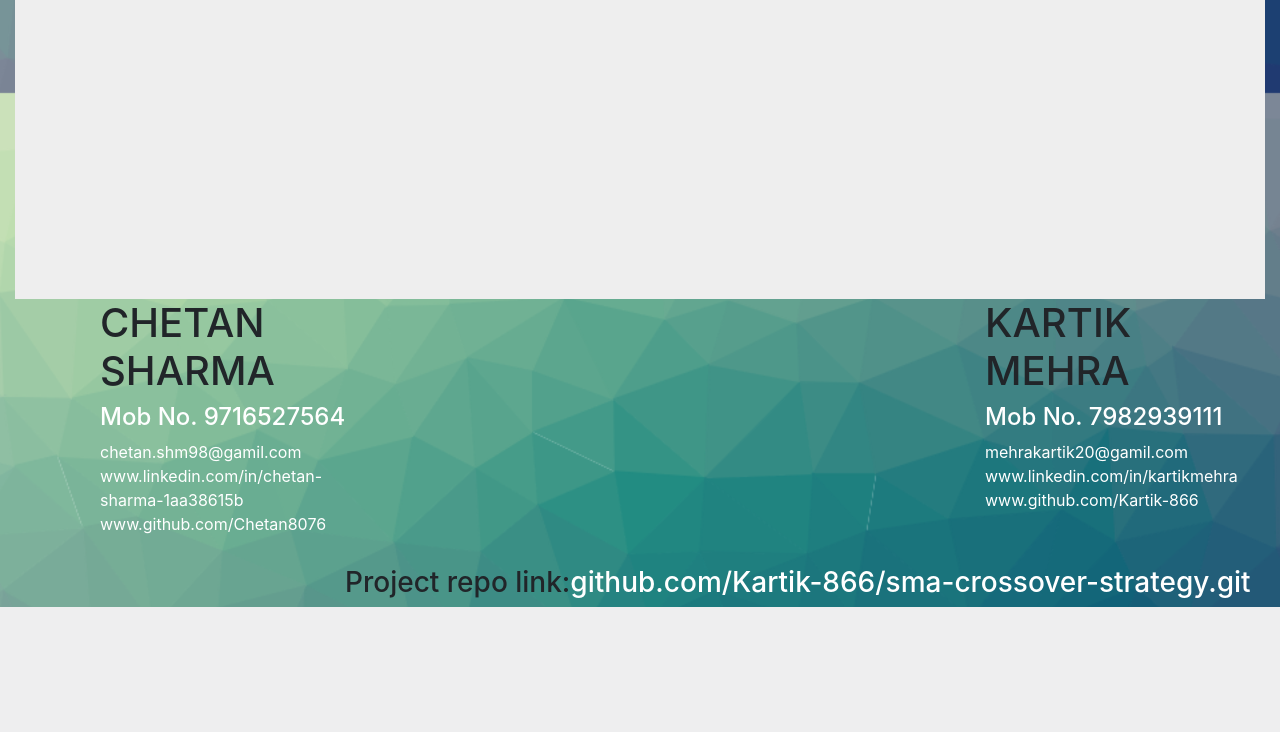
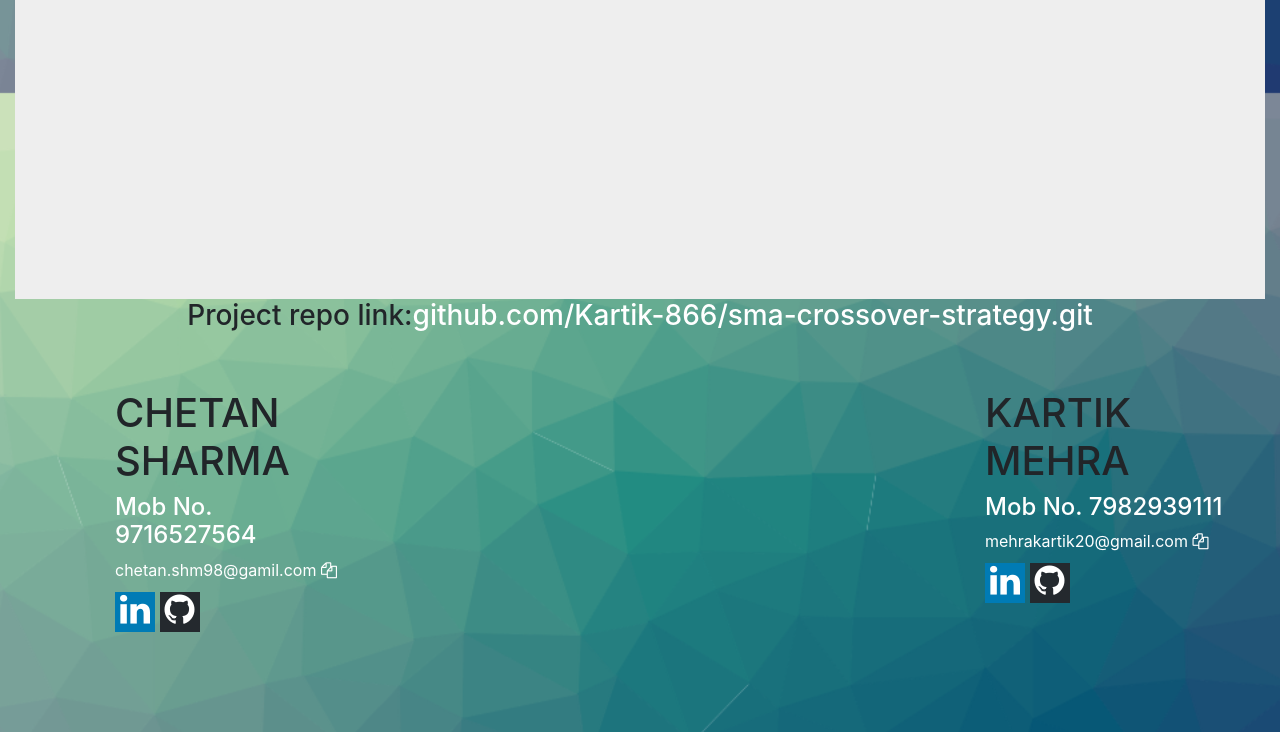
Before and after one commit to mehrakartik/sma-crossover-strategy, a Django app: page /backtest/ in a window 1280 px wide. Shown: the part 707-1439 px from the top of the page. Before the commit the page ends 1314 px from the top, so only its background shows below. Run offline with Django 3.2, Linux system fonts and the light colour scheme; some libraries are stand-ins or nearby versions.

Commit message:
aboutus with email copy button updated

```diff
--- a/templates/Backtest.html
+++ b/templates/Backtest.html
@@ -10,6 +10,8 @@
   <!-- Bootstrap CSS -->
   <link rel="stylesheet" href="https://stackpath.bootstrapcdn.com/bootstrap/4.3.1/css/bootstrap.min.css" integrity="sha384-ggOyR0iXCbMQv3Xipma34MD+dH/1fQ784/j6cY/iJTQUOhcWr7x9JvoRxT2MZw1T" crossorigin="anonymous">
   <link rel="stylesheet" type="text/css" href="{% static 'stylesheet.css' %">
+  <!-- social media buttons css -->
+  <link rel="stylesheet" href="https://cdnjs.cloudflare.com/ajax/libs/font-awesome/4.7.0/css/font-awesome.min.css">
 
   <title>Backtest</title>
 </head>
@@ -28,7 +30,7 @@
         <a class="nav-link" href="/home" data-toggle="tooltip" data-placement="top" title="You will go directly to the home">Home <span class="sr-only">(current)</span></a>
       </li>
       <li class="nav-item">
-        <a class="nav-link" href="#bottom" data-toggle="tooltip" data-placement="top" title="All information about the creaters is here!">About us</a>
+        <a class="nav-link" href="#aboutus" data-toggle="tooltip" data-placement="top" title="All information about the creaters is here!">About us</a>
       </li>
 
     </ul>
@@ -121,28 +123,48 @@
 
 
 
-  <div class="row" id ="bottom" style="margin-top: 500px;">
+  <center>
+  <h3 style="margin-top: 500px">Project repo link:<a href="https://github.com/Kartik-866/sma-crossover-strategy.git" style="color: white;">github.com/Kartik-866/sma-crossover-strategy.git</a></h3>
+</center>
+
+
+
+
+<!-- <br><br><br><br><br><br><br><br><br><br><br><br><br><br> -->
+<br><br>
+<div class="container-fluid" style="margin-bottom: 100px;">
+  <div class="row" id ="aboutus" style=";bottom: 0px;">
     <div class="col" style="float: left;margin-left: 100px;">
-      <h1 >CHETAN SHARMA</h1>
+      <h1  >CHETAN SHARMA</h1>
       <h4 style="color:white;">Mob No. 9716527564</h4>
+      <input type="text"  id="myInput" name="chetan.shm98@gamil.com" value ="chetan.shm98@gamil.com" style="display: none;">
 
-      <a  style="color : white;"> chetan.shm98@gamil.com</a>
-      <a href="https://www.linkedin.com/in/chetan-sharma-1aa38615b" style="color: white;"> www.linkedin.com/in/chetan-sharma-1aa38615b </a>
-      <a href="https://www.github.com/Chetan8076" style="color: white;">www.github.com/Chetan8076</a>
+      <a  style="color : white;font: 30px;"> chetan.shm98@gamil.com</a>
+      <button class="fa fa-copy" onclick="myFunction()" style="background: transparent;border:0;padding: 0;color: white;"></button>
+      <div style="display: block;">
+      <a href="https://www.linkedin.com/in/chetan-sharma-1aa38615b" class="fa fa-linkedin" style="background: #007bb5;color: white;width: 40px;height:40px;font-size: 35px;text-align: center;vertical-align: center; text-decoration: none;"></a>
+      <a href="https://www.github.com/Chetan8076" class="fa fa-github" style="margin-top: 10px;background: #24292E;color: white;width: 40px;height:40px;font-size: 35px;text-align: center;vertical-align: center; text-decoration: none; "></a>
+    </div>
 
     </div>
-    <div class="col" style="margin-left: 600px;margin-right: 40px;float: right;position: right;">
+
+    <div class="col" style="margin-left: 600px;margin-right: 40px;float: right;">
       <h1 >KARTIK MEHRA</h1>
       <h4 style="color:white;">Mob No. 7982939111</h4>
-      <a href="mehrakartik20@gmail.com" style="color : white;">mehrakartik20@gamil.com</a>
-      <a href="https://www.linkedin.com/in/kartikmehra" style="color: white;"> www.linkedin.com/in/kartikmehra </a>
-      <a href="https://www.github.com/Kartik-866" style="color: white;">www.github.com/Kartik-866</a>
+      <input type="text"  id="myInput1" name="mehrakartik20@gmail.com" value ="mehrakartik20@gmail.com" style="display: none;">
+      <a  style="color : white;font: 30px;"> mehrakartik20@gmail.com</a>
+      <button class="fa fa-copy" onclick="myFunction1()" style="background: transparent;border:0;padding: 0;color: white;"></button>
+      <div style="display: block;">
+      <a href="https://www.linkedin.com/in/kartikmehra" class="fa fa-linkedin" style="background: #007bb5;color: white;width: 40px;height:40px;font-size: 35px;text-align: center;vertical-align: center; text-decoration: none;"></a>
+      <a href="https://www.github.com/Kartik-866" class="fa fa-github" style="margin-top: 10px;background: #24292E;color: white;width: 40px;height:40px;font-size: 35px;text-align: center;vertical-align: center; text-decoration: none; "></a>
+    </div>
+
+
     </div>
 
   </div>
-  <div class="container-fluid">
-  <h3 style="margin-left: 330px;margin-top: 30px;">Project repo link:<a href="https://github.com/Kartik-866/sma-crossover-strategy.git" style="color: white;">github.com/Kartik-866/sma-crossover-strategy.git</a></h3>
 </div>
+
 
 
 
@@ -152,6 +174,32 @@
 <script src="https://cdnjs.cloudflare.com/ajax/libs/popper.js/1.14.7/umd/popper.min.js" integrity="sha384-UO2eT0CpHqdSJQ6hJty5KVphtPhzWj9WO1clHTMGa3JDZwrnQq4sF86dIHNDz0W1" crossorigin="anonymous"></script>
 <script src="https://stackpath.bootstrapcdn.com/bootstrap/4.3.1/js/bootstrap.min.js" integrity="sha384-JjSmVgyd0p3pXB1rRibZUAYoIIy6OrQ6VrjIEaFf/nJGzIxFDsf4x0xIM+B07jRM" crossorigin="anonymous"></script>
 
+<script type="text/javascript">
+
+  function myFunction() {
+  /* Get the text field */
+  var copyText = document.getElementById("myInput");
+  /* Select the text field */
+  copyText.select();
+  copyText.setSelectionRange(0, 99999); /*For mobile devices*/
+  /* Copy the text inside the text field */
+  document.execCommand("copy");
+  /* Alert the copied text */
+  alert("Copied the text: " + copyText.value);
+}
+
+function myFunction1() {
+  /* Get the text field */
+  var copyText = document.getElementById("myInput1");
+  /* Select the text field */
+  copyText.select();
+  copyText.setSelectionRange(0, 99999); /*For mobile devices*/
+  /* Copy the text inside the text field */
+  document.execCommand("copy");
+  /* Alert the copied text */
+  alert("Copied the text: " + copyText.value);
+}
+</script>
 
 
 
```
